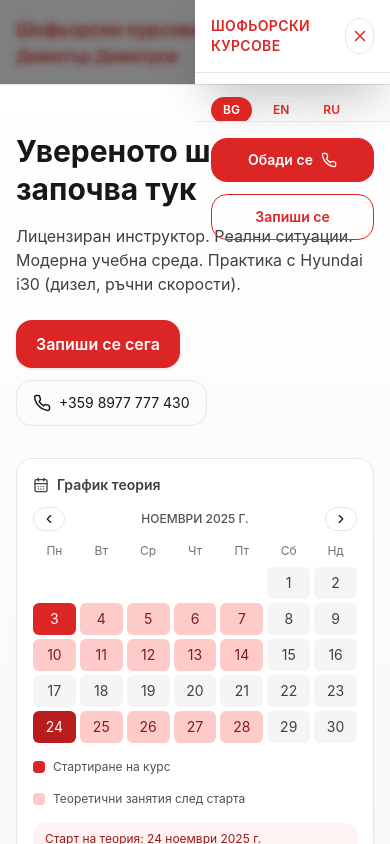
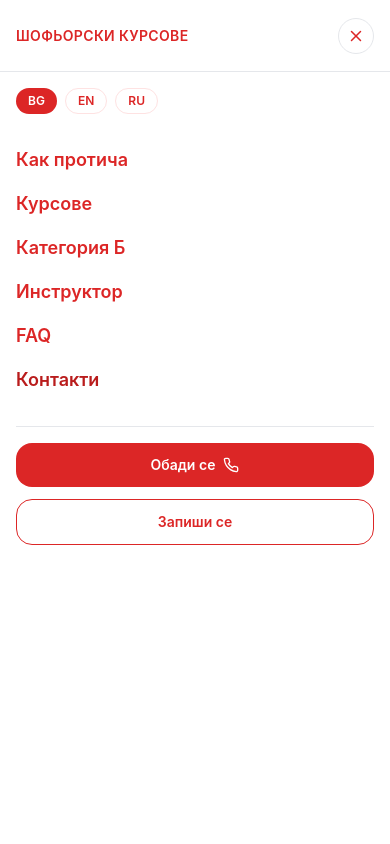
Before and after one commit to adangelov/codex, a React (Vite) app: page / in a window 390 px wide. Both pictures are taken after a click on the button 355 px from the left and 42 px from the top of the page. Shown: the top 844 px of the page. Built offline with nearby package versions, Linux system fonts and the light colour scheme.

Commit message:
Allow scrolling with mobile nav open

```diff
--- a/src/components/SiteHeader.tsx
+++ b/src/components/SiteHeader.tsx
@@ -64,11 +64,8 @@ const SiteHeader = forwardRef<HTMLElement | null, SiteHeaderProps>(function Site
 
   useEffect(() => {
     if (!menuOpen) {
-      document.body.style.removeProperty('overflow');
       return undefined;
     }
-    const previousOverflow = document.body.style.overflow;
-    document.body.style.overflow = 'hidden';
     const handleKeyDown = (event: KeyboardEvent) => {
       if (event.key === 'Escape') {
         setMenuOpen(false);
@@ -76,7 +73,6 @@ const SiteHeader = forwardRef<HTMLElement | null, SiteHeaderProps>(function Site
     };
     document.addEventListener('keydown', handleKeyDown);
     return () => {
-      document.body.style.overflow = previousOverflow;
       document.removeEventListener('keydown', handleKeyDown);
     };
   }, [menuOpen]);
@@ -247,7 +243,7 @@ const SiteHeader = forwardRef<HTMLElement | null, SiteHeaderProps>(function Site
       {menuVisible && (
         <>
           <div
-            className={`fixed inset-0 z-[80] bg-black/50 backdrop-blur-sm transition-opacity duration-300 ease-out md:hidden ${
+            className={`fixed inset-0 z-[80] bg-black/80 backdrop-blur-sm transition-opacity duration-300 ease-out md:hidden ${
               menuOpen ? 'opacity-100' : 'pointer-events-none opacity-0'
             }`}
             aria-hidden="true"
@@ -257,16 +253,15 @@ const SiteHeader = forwardRef<HTMLElement | null, SiteHeaderProps>(function Site
             id={MOBILE_MENU_ID}
             ref={menuPanelRef}
             tabIndex={-1}
-            className={`fixed inset-y-0 right-0 z-[90] flex h-full w-full max-w-sm flex-col bg-white shadow-2xl transition-transform duration-300 ease-out md:hidden ${
-              menuOpen ? 'translate-x-0' : 'translate-x-full'
+            className={`fixed inset-x-0 top-0 z-[90] flex min-h-screen flex-col bg-white shadow-2xl transition-transform duration-300 ease-out md:hidden ${
+              menuOpen ? 'translate-y-0' : '-translate-y-full'
             }`}
-            style={{ width: 'min(22rem, 50vw)' }}
             data-nav-panel
             role={menuOpen ? 'dialog' : undefined}
             aria-modal={menuOpen ? 'true' : undefined}
             aria-hidden={menuOpen ? undefined : 'true'}
           >
-            <div className="flex items-center justify-between border-b px-4 py-4">
+            <div className="flex min-h-[4.5rem] items-center justify-between border-b px-4 py-4">
               <span className="text-sm font-semibold uppercase tracking-wide text-red-600">{brandLines[0]}</span>
               <button
                 ref={closeButtonRef}
@@ -278,8 +273,9 @@ const SiteHeader = forwardRef<HTMLElement | null, SiteHeaderProps>(function Site
                 <X size={18} aria-hidden="true" />
               </button>
             </div>
-            <div className="flex-1 overflow-y-auto px-4 py-6">
-              <div className="mb-6 flex flex-wrap gap-2">
+            <div className="flex-1 overflow-y-auto px-4 pb-8 pt-4">
+              <div className="space-y-8">
+                <div className="flex flex-wrap gap-2">
                   {LANG_OPTIONS.map((code) => (
                     <button
                       key={code}
@@ -330,8 +326,7 @@ const SiteHeader = forwardRef<HTMLElement | null, SiteHeaderProps>(function Site
                     );
                   })}
                 </nav>
-            </div>
-            <div className="border-t px-4 py-4">
+                <div className="border-t pt-4">
                   <div className="flex flex-col gap-3">
                     <a
                       href={`tel:${PHONE_NUMBER}`}
@@ -354,6 +349,8 @@ const SiteHeader = forwardRef<HTMLElement | null, SiteHeaderProps>(function Site
                   </div>
                 </div>
               </div>
+            </div>
+          </div>
         </>
       )}
     </header>
--- a/src/siteVersion.ts
+++ b/src/siteVersion.ts
@@ -1 +1 @@
-export const SITE_VERSION = 'v1.0.57';
+export const SITE_VERSION = 'v1.0.60';
```
Lines whose indentation alone changed are shown as unchanged.
